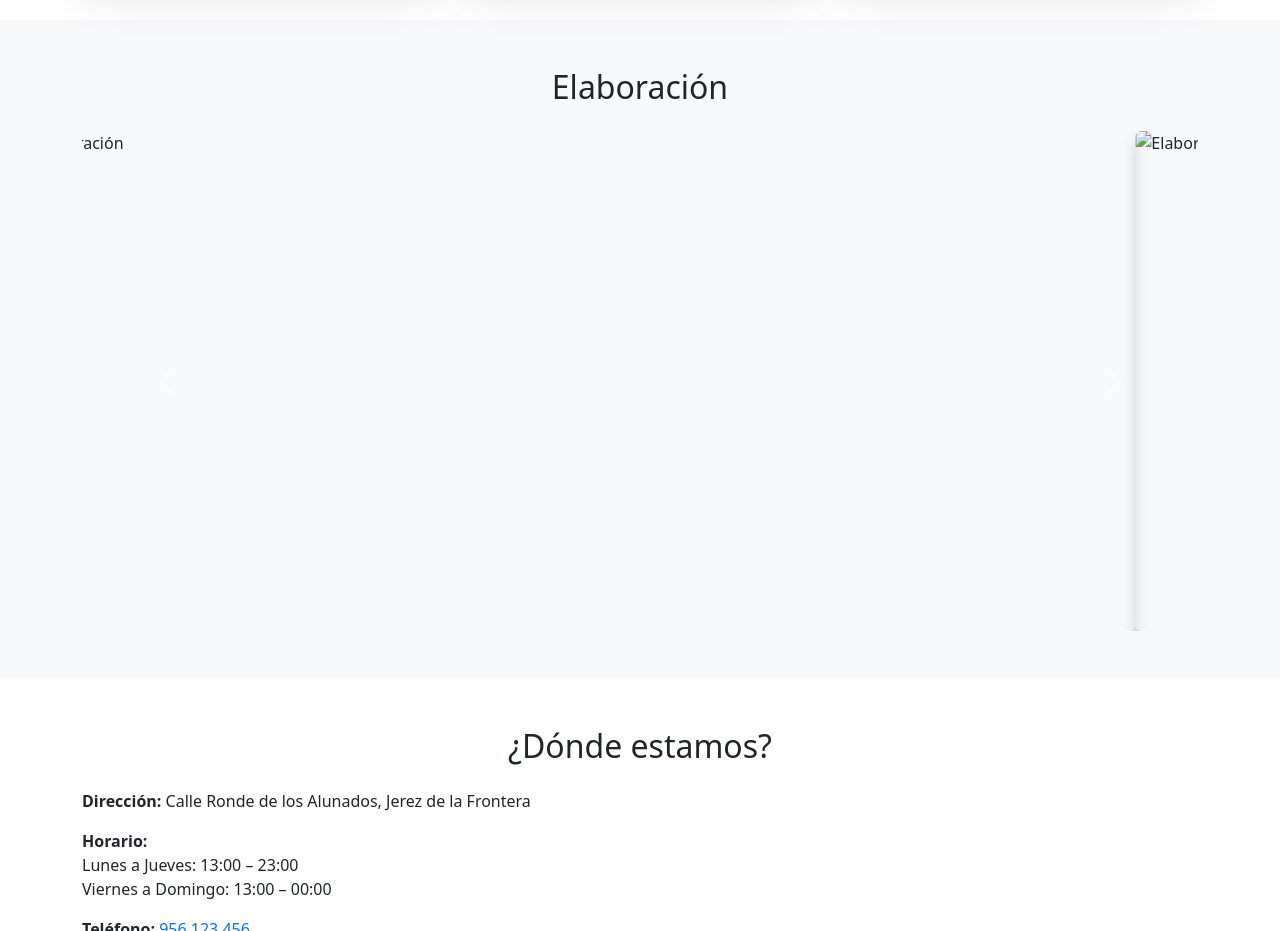
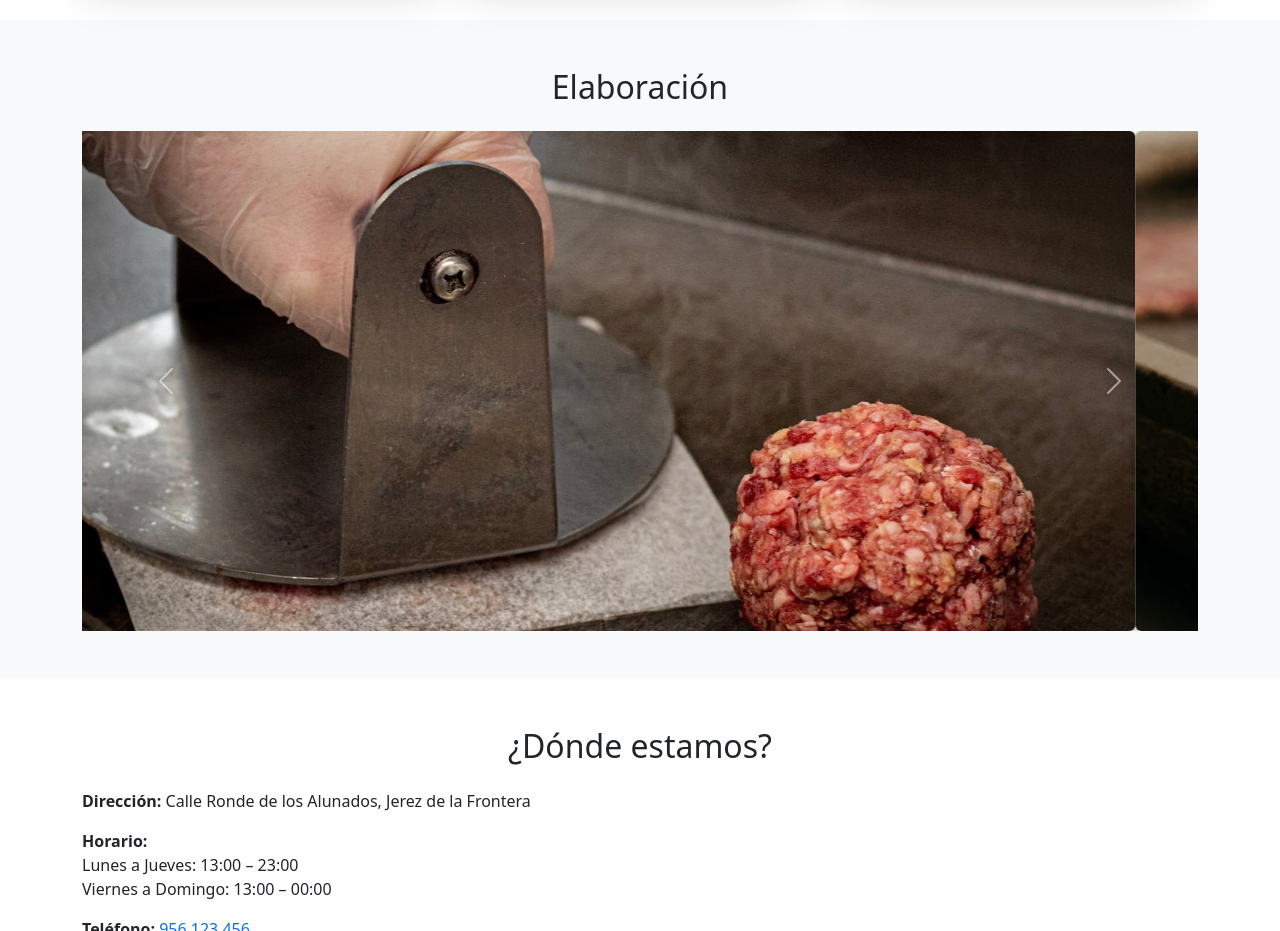
Before and after one commit to GonzaloGarcia10/delicia, a plain HTML site: page index.html in a window 1280 px wide. Shown: the part 1400-2331 px from the top of the page. Drawn offline with nearby package versions, Linux system fonts and the light colour scheme; the site is published under a folder, as on GitHub Pages, so addresses that start at the root find nothing.

Commit message:
put elaboration for public

```diff
--- a/index.html
+++ b/index.html
@@ -169,16 +169,16 @@
       <div id="elaboracionCarousel" class="carousel slide" data-bs-ride="carousel">
         <div class="carousel-inner">
           <div class="carousel-item active">
-            <img src="/IMG_3449.JPG" class="d-block w-100 rounded shadow" alt="Elaboración">
+            <img src="./IMG_3449.JPG" class="d-block w-100 rounded shadow" alt="Elaboración">
           </div>
           <div class="carousel-item">
-            <img src="/Smash-1.jpg" class="d-block w-100 rounded shadow" alt="Elaboración">
+            <img src="./Smash-1.jpg" class="d-block w-100 rounded shadow" alt="Elaboración">
           </div>
           <div class="carousel-item">
-            <img src="/franc_haddock_smash_burguer_01227.jpg" class="d-block w-100 rounded shadow" alt="Elaboración">
+            <img src="./franc_haddock_smash_burguer_01227.jpg" class="d-block w-100 rounded shadow" alt="Elaboración">
           </div>
           <div class="carousel-item">
-            <img src="/smashburgerbutcherandchef71.jpg" class="d-block w-100 rounded shadow" alt="Elaboración">
+            <img src="./smashburgerbutcherandchef71.jpg" class="d-block w-100 rounded shadow" alt="Elaboración">
           </div>
           <div class="carousel-item">
             <img src="#" class="d-block w-100 rounded shadow" alt="Elaboración">
```
